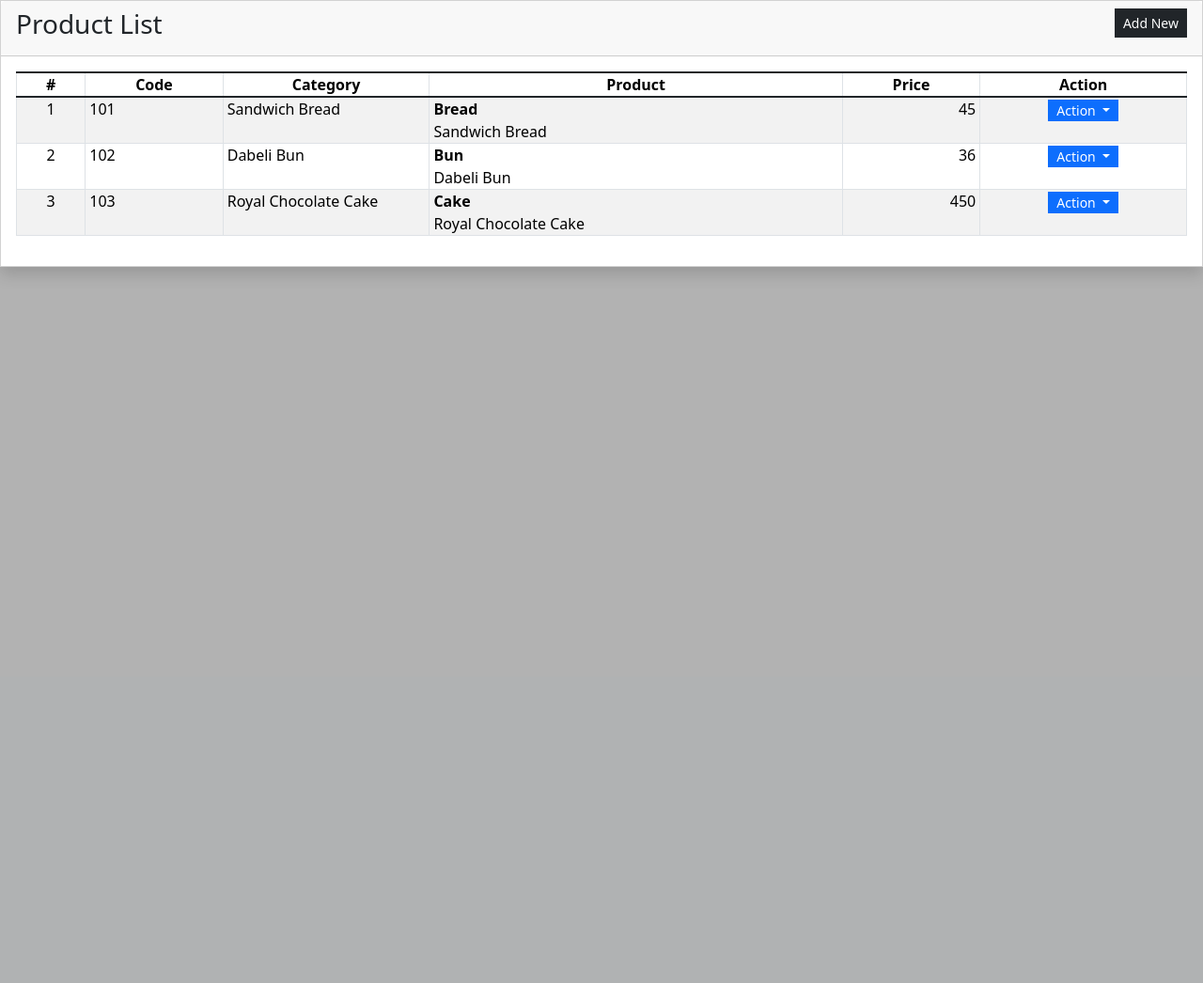
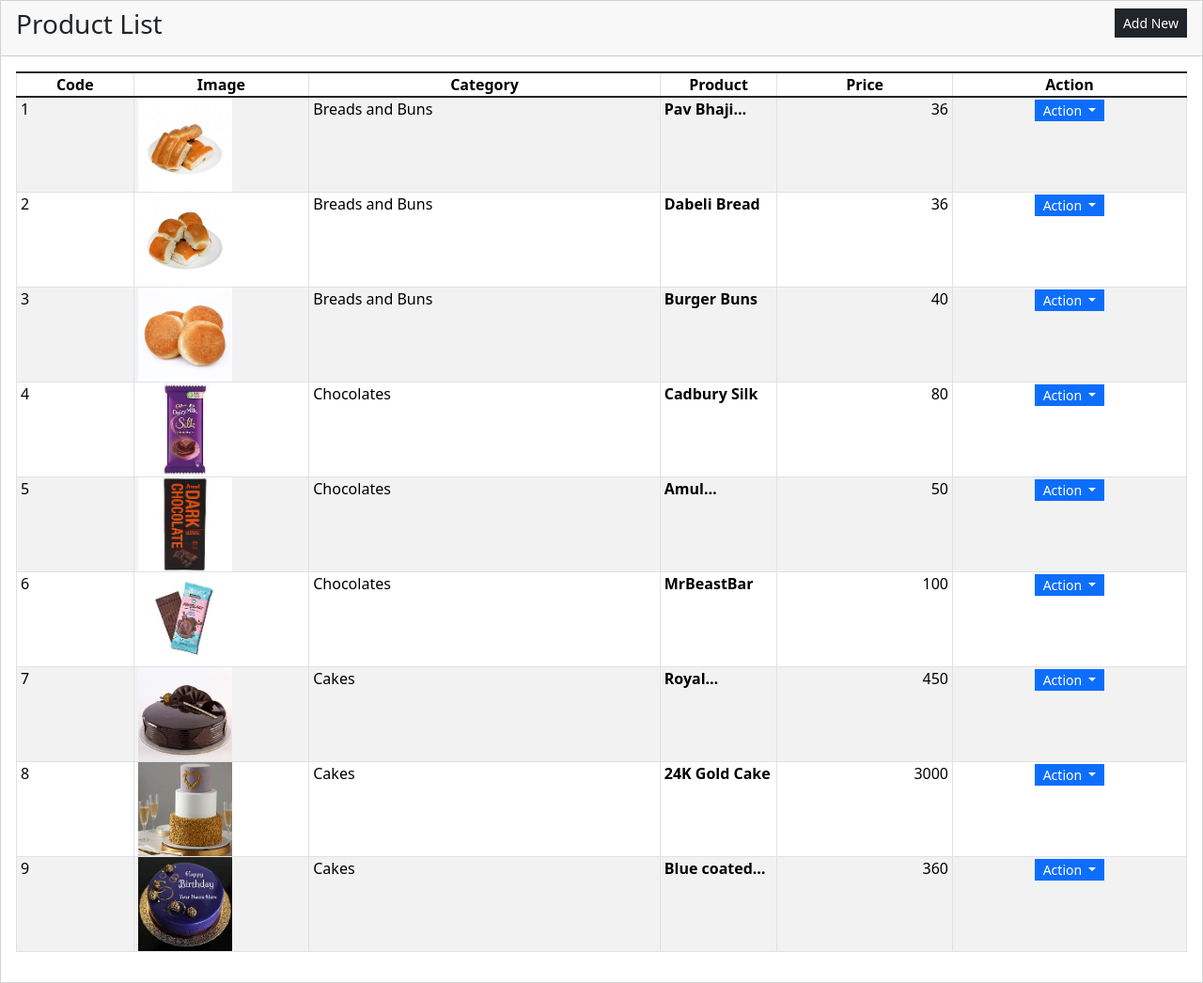
Before and after one commit to deepdalal20/BakeryManagementPHP, a PHP site: page /edproduct.php in a window 1280 px wide. Shown: the part 80-1126 px from the top of the page at 94% size. Before the commit the page ends 374 px from the top, so only its background shows below. Run offline with PHP 8.4, Linux system fonts and the light colour scheme; data comes from the database, SQL or seed files in the repository; some libraries are stand-ins or nearby versions.

Commit message:
23/09/2022 (Fifth)

```diff
--- a/cust.php
+++ b/cust.php
@@ -3,7 +3,7 @@
 
    if(!isset($_SESSION['loggedin']) || $_SESSION['loggedin'] == false)
    {
-      header("location: loreg.php");
+      header("location: login.php");
    }
 ?>
 <!doctype html>
--- a/edproduct.php
+++ b/edproduct.php
@@ -1,3 +1,6 @@
+<?php
+     include 'dbcon.php';
+?>
 <!doctype html>
 <html lang="en">
   <head>
@@ -168,7 +171,6 @@
     <div class="card-body">
         <table class="table table-hover table-striped table-bordered">
             <colgroup>
-                <col width="5%">
                 <col width="10%">
                 <col width="15%">
                 <col width="30%">
@@ -177,8 +179,8 @@
             </colgroup>
             <thead>
                 <tr>
-                    <th class="text-center p-0">#</th>
                     <th class="text-center p-0">Code</th>
+                    <th class="text-center p-0">Image</th>
                     <th class="text-center p-0">Category</th>
                     <th class="text-center p-0">Product</th>
                     <th class="text-center p-0">Price</th>
@@ -186,72 +188,32 @@
                 </tr>
             </thead>
             <tbody>
+            <?php
+                $sql = "SELECT * FROM tblproduct";
+                $data = mysqli_query($conn, $sql);
+                while($row = mysqli_fetch_assoc($data)):
+            ?>
                 <tr>
-                    <td class="text-center p-0">1</td>
-                    <td class="py-0 px-1">101</td>
-                    <td class="py-0 px-1">Sandwich Bread</td>
+                    <td class="py-0 px-1"><?php echo $row['p_id']; ?></td>
+                    <td class="py-0 px-1"><img src="<?php echo $row['p_image']; ?>"  style="width: 100px; height: 100px;"></td>
+                    <td class="py-0 px-1"><?php echo $row['category']; ?></td>
                     <td class="py-0 px-1">
-                        <div class="fs-6 fw-bold truncate-1"> Bread</div>
-                        <div class="fs-6 fw-light truncate-3"> Sandwich Bread</div>
+                        <div class="fs-6 fw-bold truncate-1"> <?php echo $row['p_name']; ?></div>
                     </td>
-                    <td class="py-0 px-1 text-end">45</td>
+                    <td class="py-0 px-1 text-end"><?php echo $row['p_price']; ?></td>
                     <td class="text-center py-0 px-1">
                         <div class="btn-group" role="group">
                             <button id="btnGroupDrop1" type="button" class="btn btn-primary dropdown-toggle btn-sm rounded-0 py-0" data-bs-toggle="dropdown" aria-expanded="false">
                             Action
                             </button>
                             <ul class="dropdown-menu" aria-labelledby="btnGroupDrop1">
-                            <li><a class="dropdown-item view_data" href="#">View Details</a></li>
-                            <li><a class="dropdown-item edit_data" href="#">Edit</a></li>
-                            <li><a class="dropdown-item delete_data"href="#">Delete</a></li>
+                                <li><a class="dropdown-item edit_data" href="updatepro.php?id=<?php echo $row['p_id'];?>">Edit</a></li>
+                                <li><a class="dropdown-item delete_data" href="deletepro.php?id=<?php echo $row['p_id'];?>">Delete</a></li>
                             </ul>
                         </div>
                     </td>
                 </tr>
-                <tr>
-                    <td class="text-center p-0">2</td>
-                    <td class="py-0 px-1">102</td>
-                    <td class="py-0 px-1">Dabeli Bun</td>
-                    <td class="py-0 px-1">
-                        <div class="fs-6 fw-bold truncate-1"> Bun</div>
-                        <div class="fs-6 fw-light truncate-3"> Dabeli Bun</div>
-                    </td>
-                    <td class="py-0 px-1 text-end">36</td>
-                    <td class="text-center py-0 px-1">
-                        <div class="btn-group" role="group">
-                            <button id="btnGroupDrop1" type="button" class="btn btn-primary dropdown-toggle btn-sm rounded-0 py-0" data-bs-toggle="dropdown" aria-expanded="false">
-                            Action
-                            </button>
-                            <ul class="dropdown-menu" aria-labelledby="btnGroupDrop1">
-                            <li><a class="dropdown-item view_data" href="#">View Details</a></li>
-                            <li><a class="dropdown-item edit_data" href="#">Edit</a></li>
-                            <li><a class="dropdown-item delete_data"href="#">Delete</a></li>
-                            </ul>
-                        </div>
-                    </td>
-                </tr>
-                <tr>
-                    <td class="text-center p-0">3</td>
-                    <td class="py-0 px-1">103</td>
-                    <td class="py-0 px-1">Royal Chocolate Cake</td>
-                    <td class="py-0 px-1">
-                        <div class="fs-6 fw-bold truncate-1"> Cake</div>
-                        <div class="fs-6 fw-light truncate-3"> Royal Chocolate Cake</div>
-                    </td>
-                    <td class="py-0 px-1 text-end">450</td>
-                    <td class="text-center py-0 px-1">
-                        <div class="btn-group" role="group">
-                            <button id="btnGroupDrop1" type="button" class="btn btn-primary dropdown-toggle btn-sm rounded-0 py-0" data-bs-toggle="dropdown" aria-expanded="false">
-                            Action
-                            </button>
-                            <ul class="dropdown-menu" aria-labelledby="btnGroupDrop1">
-                            <li><a class="dropdown-item view_data" href="#">View Details</a></li>
-                            <li><a class="dropdown-item edit_data" href="#">Edit</a></li>
-                            <li><a class="dropdown-item delete_data"href="#">Delete</a></li>
-                            </ul>
-                        </div>
-                    </td>
-                </tr>
+                <?php endwhile; ?>
             </tbody>
         </table>
     </div>
--- a/register.php
+++ b/register.php
@@ -50,6 +50,7 @@
 <html>
     <head>
         <link rel="stylesheet" href="form_style.css">
+        <title> Register </title>
     </head>
     <body>
 <div class="banner">
```
Also changed, not shown: aboutus1.php (+2 -7 lines), cart.php (+2 -7 lines), deletepro.php (added, +15 -0 lines), product.php (+2 -7 lines), profile.php (+10 -11 lines), updatepro.php (added, +37 -0 lines), wishlist.php (+2 -7 lines).
